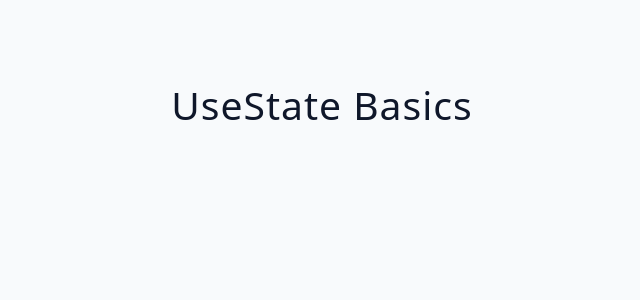
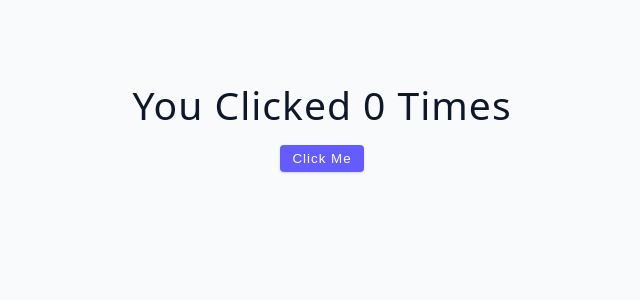
Before and after one commit to m-rokon/react-again, a React (Vite) app in the folder 03-advanced-react/: page / in a window 1280 px wide. Shown: the top 300 px of the page, without its empty margins (318-958 px from the left). Built offline with nearby package versions, Linux system fonts and the light colour scheme.

Commit message:
example done

```diff
--- a/03-advanced-react/src/tutorial/01-useState/starter/02-useState-basics.jsx
+++ b/03-advanced-react/src/tutorial/01-useState/starter/02-useState-basics.jsx
@@ -1,5 +1,20 @@
+import { useState } from "react";
+
 const UseStateBasics = () => {
-  return <h2>useState basics</h2>;
+	const [count, setCount] = useState(0);
+
+	const handleClick = () => {
+		setCount(count + 1);
+	};
+
+	return (
+		<div>
+			<h2>You clicked {count} times</h2>
+			<button className="btn" onClick={handleClick}>
+				click me
+			</button>
+		</div>
+	);
 };
 
 export default UseStateBasics;
```
